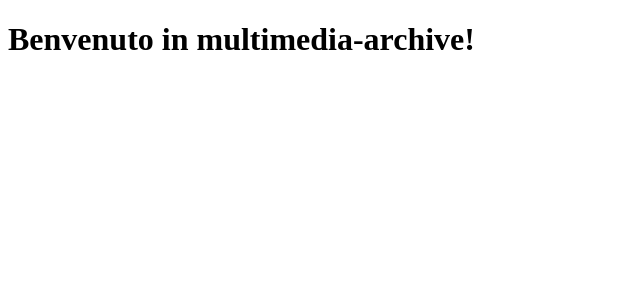
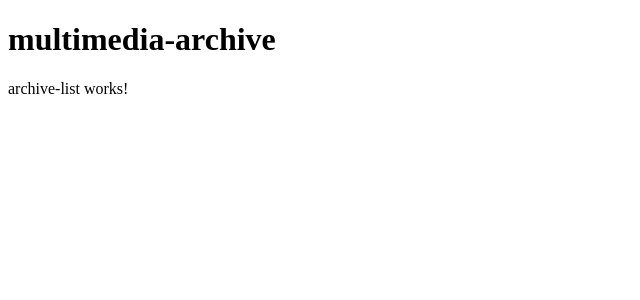
Before and after one commit to LucaBiasiolo/multimedia-archive-fe, an Angular app: page /home in a window 1280 px wide. Shown: the top 300 px of the page, without its empty margins (0-640 px from the left). Built offline with nearby package versions, Linux system fonts and the light colour scheme.

Commit message:
Aggiunto router-outlet a AppComponent

```diff
--- a/src/app/app.component.html
+++ b/src/app/app.component.html
@@ -1 +1,2 @@
-<h1>Benvenuto in {{ title }}!</h1>
+<h1>{{ title }}</h1>
+<router-outlet></router-outlet>
```
